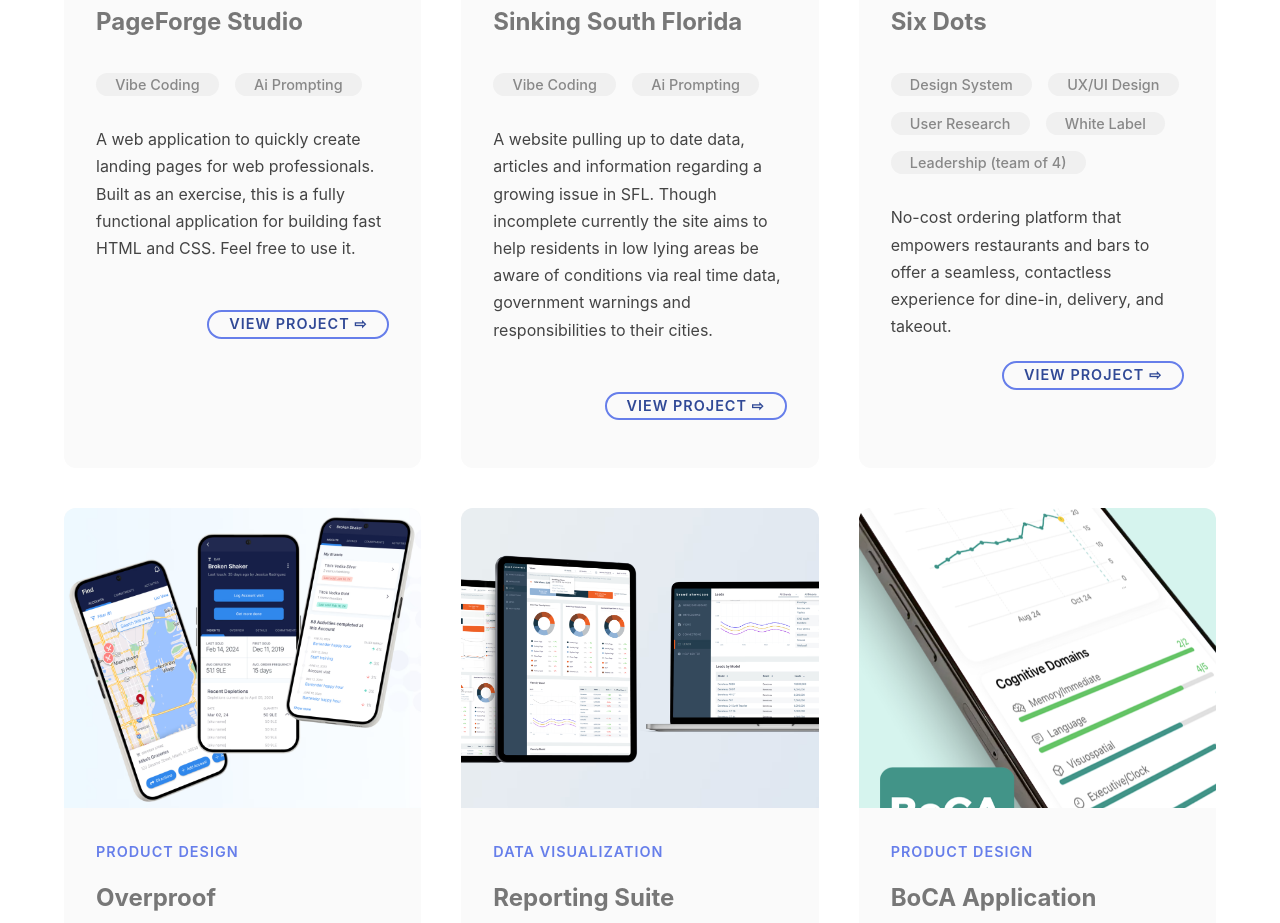
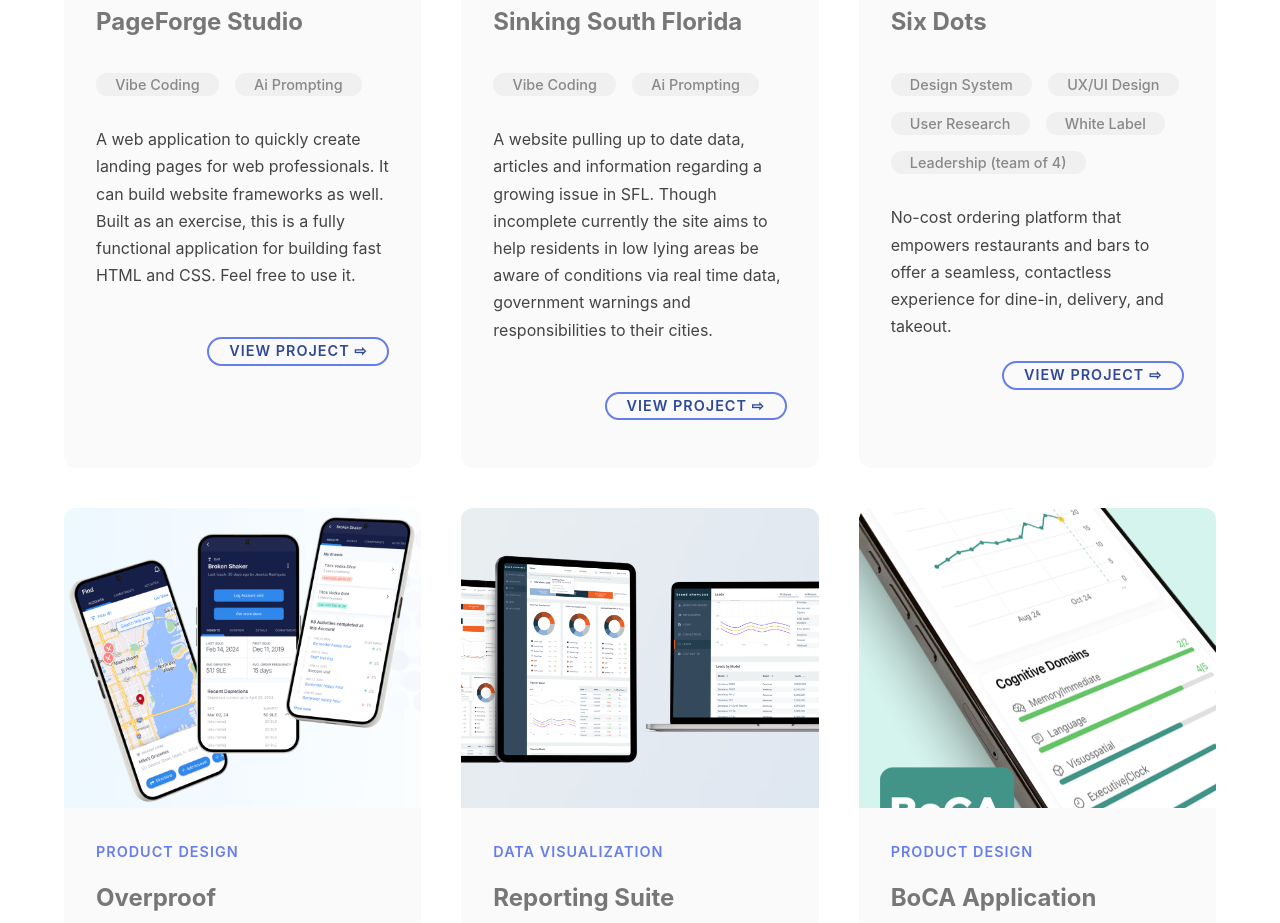
Before and after one commit to Peter808/portfolio, a plain HTML site: page index.html in a window 1280 px wide. Shown: the part 1814-2737 px from the top of the page. Drawn offline with Linux system fonts and the light colour scheme.

Commit message:
Add files via upload

```diff
--- a/index.html
+++ b/index.html
@@ -604,7 +604,7 @@ p::after{
 
                 </div>
 
-                    <p>A web application to quickly create landing pages for web professionals. Built as an exercise, this is a fully functional application for building fast HTML and CSS. Feel free to use it.
+                    <p>A web application to quickly create landing pages for web professionals. It can build website frameworks as well. Built as an exercise, this is a fully functional application for building fast HTML and CSS. Feel free to use it.
                         <a class="view" href="https://pageforge-studio.ai.studio/" target="_blank" >
                             <span>View Project &#8680;</span>
                         </a>
```
